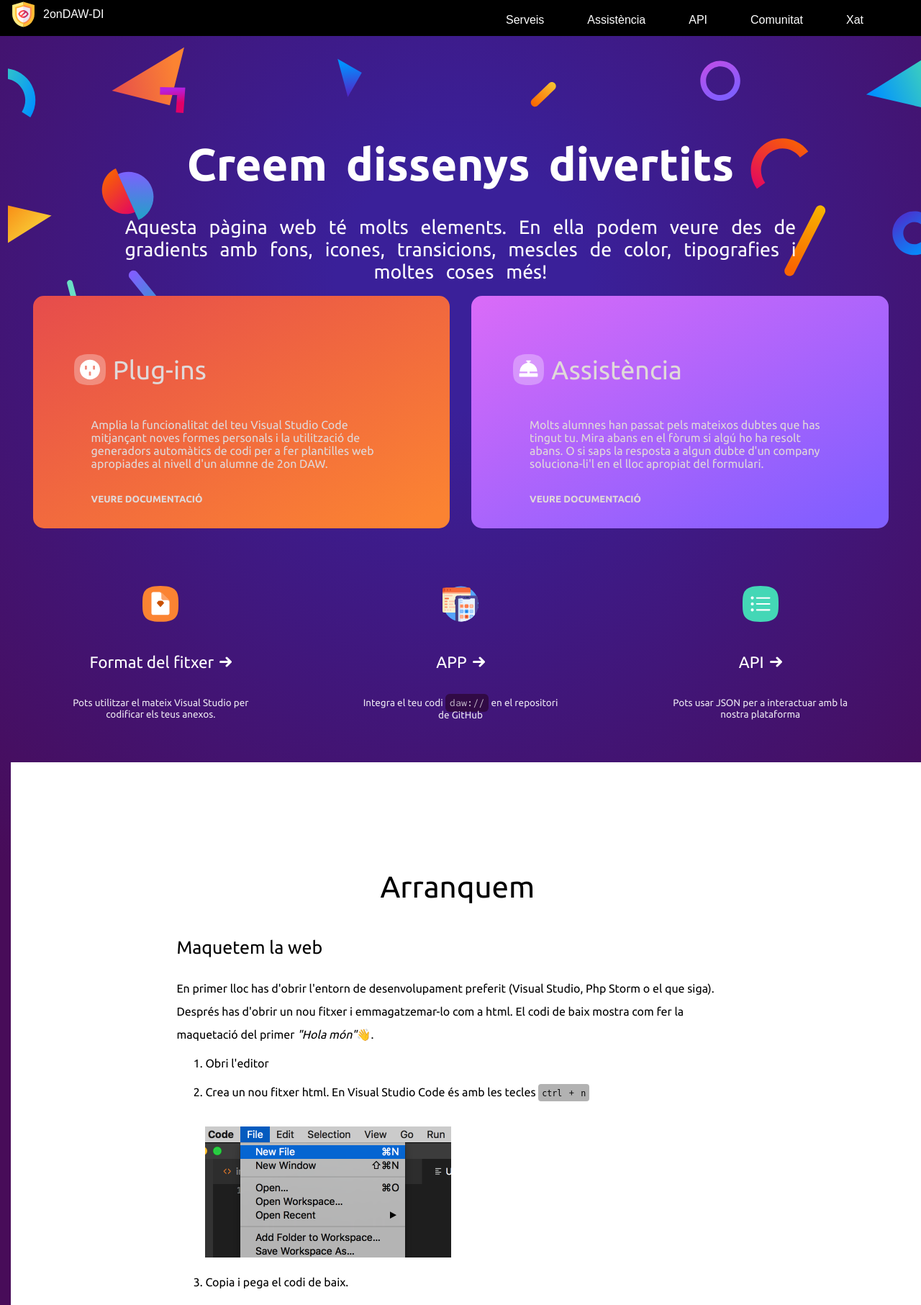
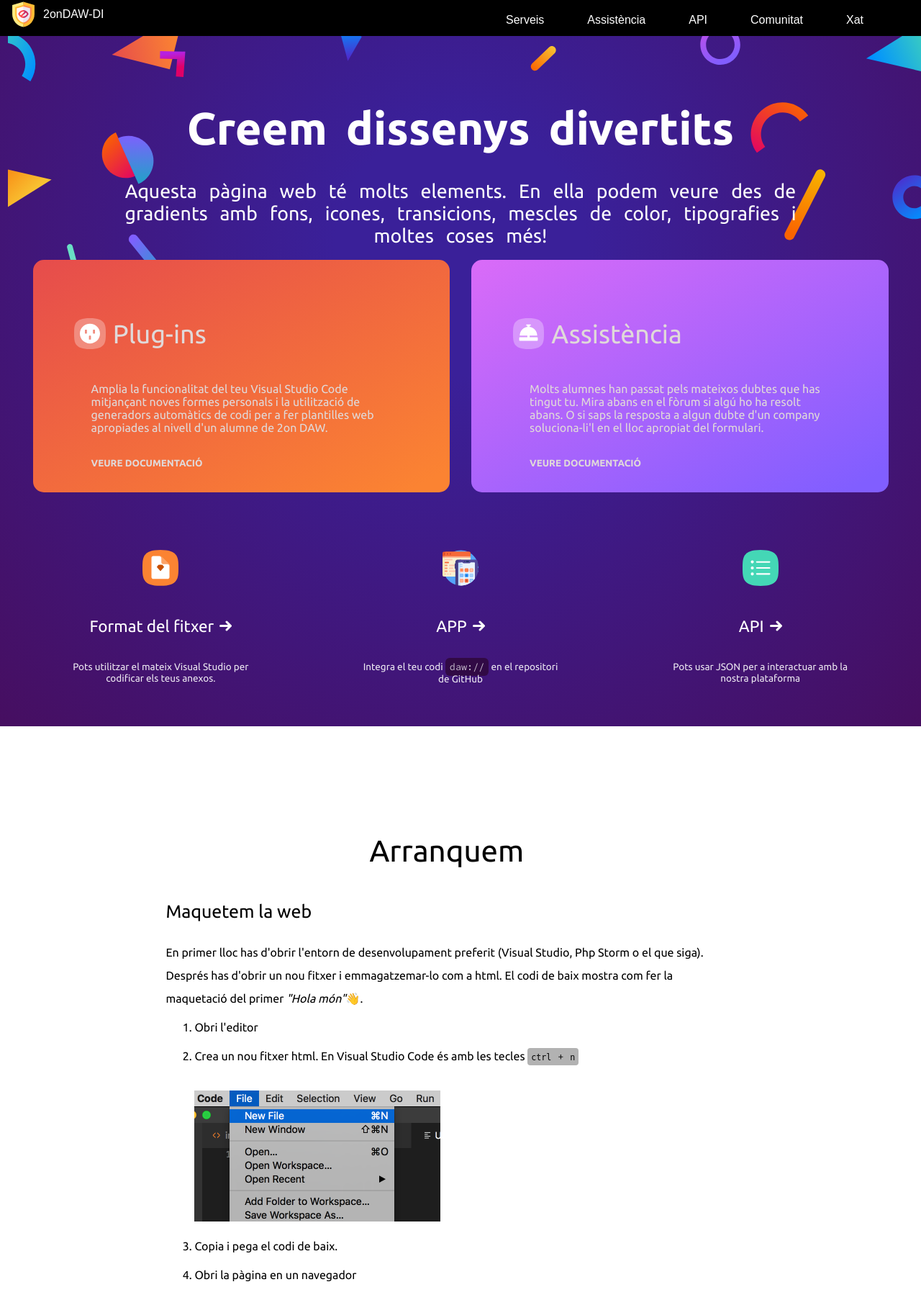
Before and after one commit to KMoran00/ACTS_2DAW, a PHP site: page / in a window 1280 px wide. Shown: the top 1813 px of the page at 72% size. Run offline with PHP 8.4, Linux system fonts and the light colour scheme.

Commit message:
padding solucionado

```diff
--- a/DIW/UD6ACTFINAL/css/estils.css
+++ b/DIW/UD6ACTFINAL/css/estils.css
@@ -12,8 +12,10 @@ body {
 }
 
 .pL0 {
-    padding-left: 0px;
+    padding-left: 0 !important;
+
 }
+
 
 
 /* -------Estils per al header---------- */
@@ -22,7 +24,10 @@ header {
     background-color: black;
     height: 50px;
     width: 100%;
+    position: fixed;
+    z-index: 1000;
 }
+
 
 .icoEscut {
     width: 35px;
--- a/DIW/UD6ACTFINAL/index.html
+++ b/DIW/UD6ACTFINAL/index.html
@@ -273,6 +273,9 @@
 
             </div>
     </main>
+    <footer>
+        <
+    </footer>
 
 </body>
 
```
